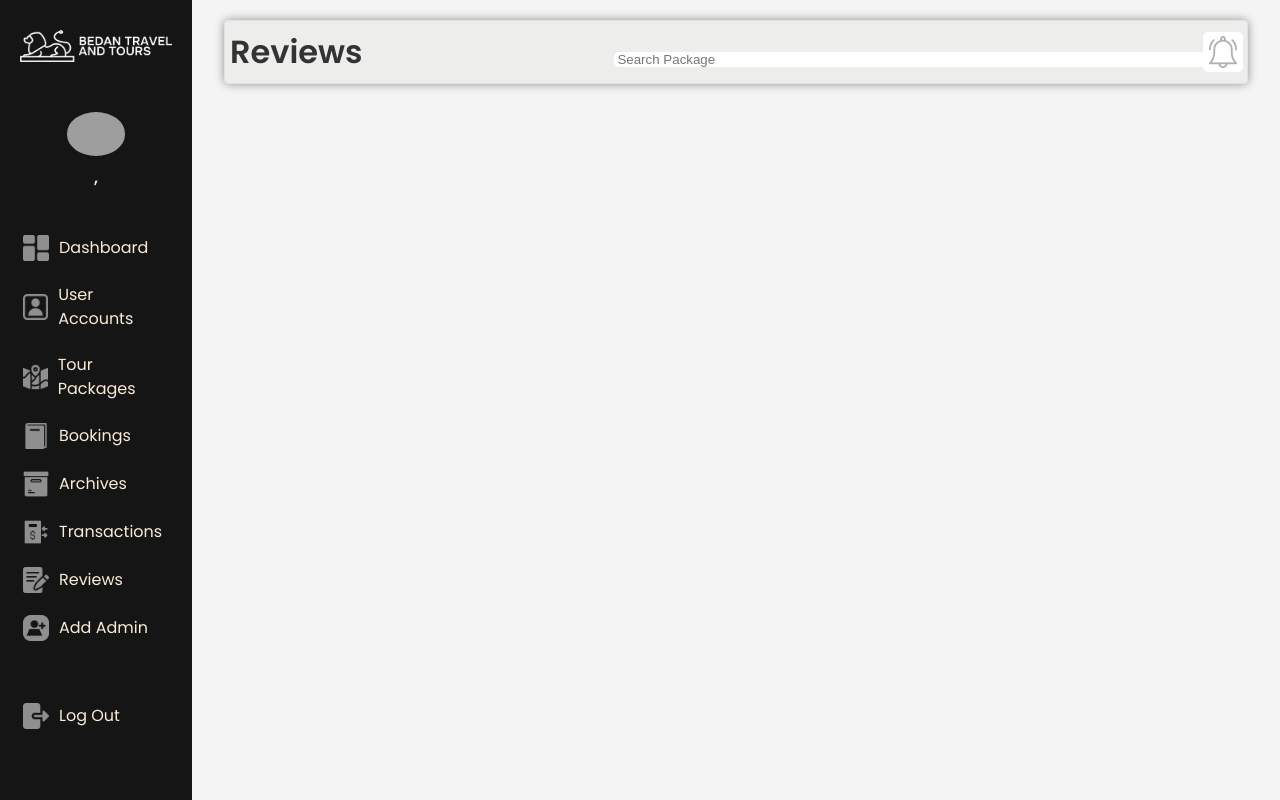
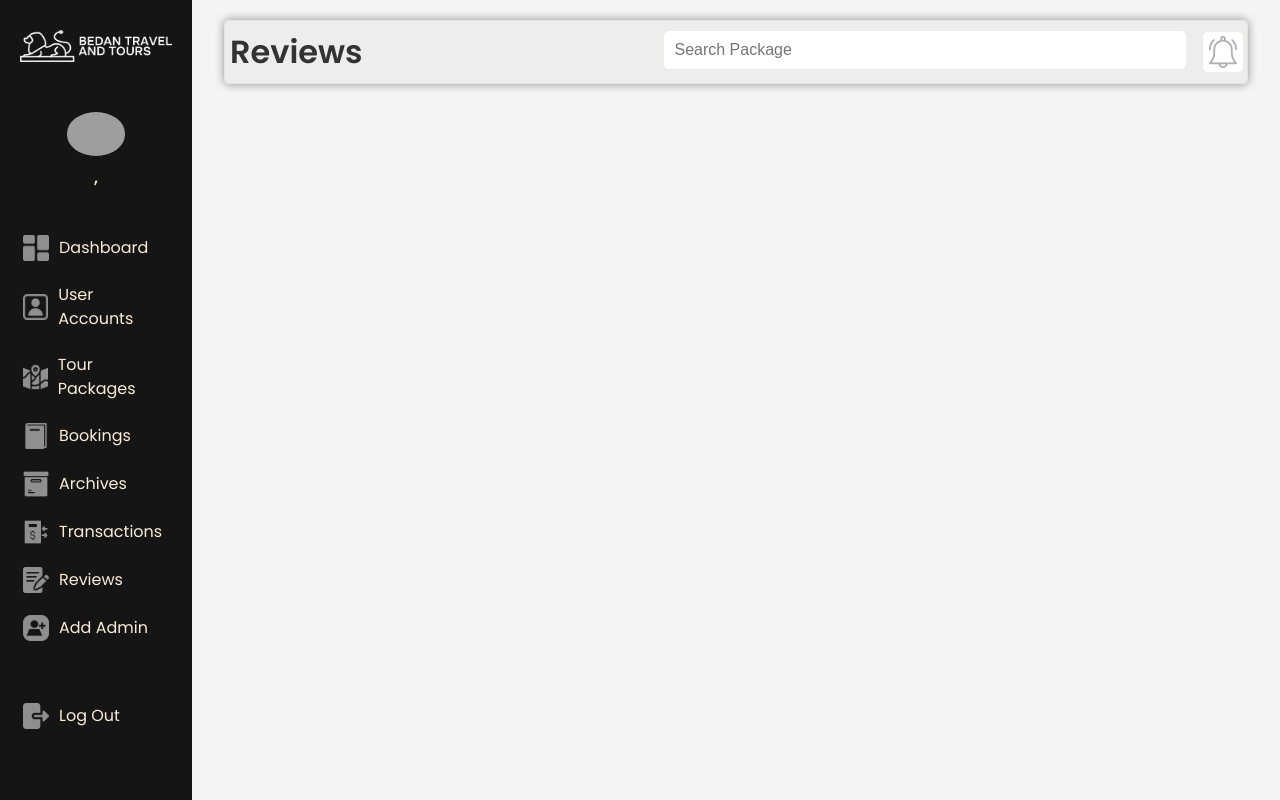
Before and after one commit to waway647/travelagency, a CodeIgniter app: page /GitHub/index.php/admincontroller/showAdminReviews in a window 1280 px wide. Run offline with CodeIgniter, Linux system fonts and the light colour scheme; grey boxes are pictures that could not be loaded.

Commit message:
modified

```diff
--- a/css/adminStyle.css
+++ b/css/adminStyle.css
@@ -197,26 +197,16 @@ nav .sidebar ul li a:active{
 }
 
 .packageSearch input[type="text"] {
-    /* position: absolute  !important;
-    width: 48%  !important;
+    position: absolute  !important;
+    width: 51%  !important;
     padding: 10px  !important;
     background-color: #fff;
     border: none  !important;
     border-radius: 5px  !important;
     font-size: 16px  !important;
-    top: 5% !important;
-    left: 44%  !important;
+    top: 16%  !important;
+    left: 43%  !important;
     right: 40%  !important;
-    position: fixed  !important;
-    box-shadow: 0 0 5px rgba(0, 0, 0, 0.419); */
-    position: absolute  !important;
-    left: 48%  !important;
-    border: none  !important;
-    background-color: #fff  !important;
-    border-radius: 5px  !important;
-    width: 48%  !important;
-    padding-left: 3px  !important;
-    position: fixed  !important;
 }
 
 .packageSearch input[type="text"]:hover {
```
